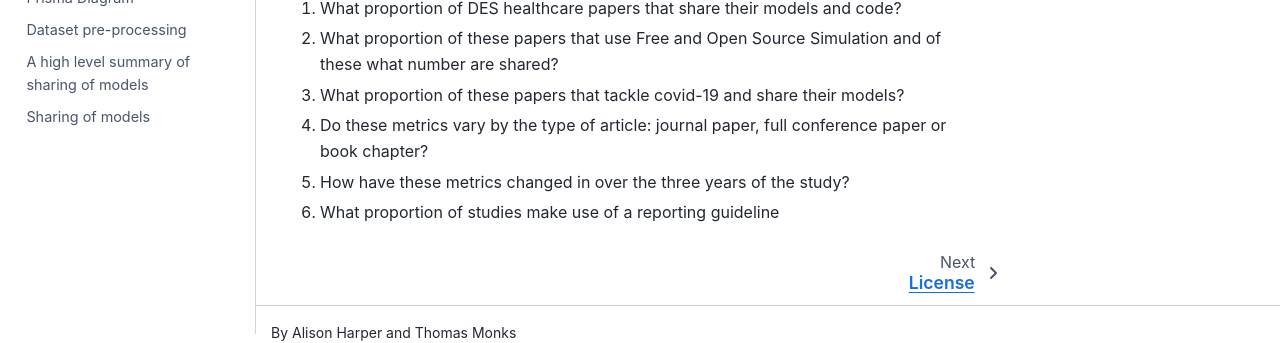
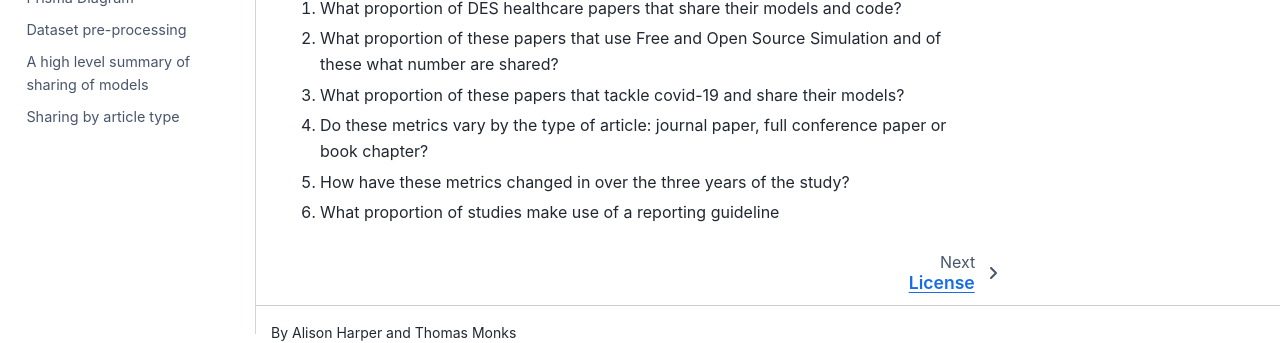
Before and after one commit to TomMonks/des_sharing_lit_review, a Jupyter Book: the page built from content/01_welcome.md, in a window 1280 px wide. Shown: the part 566-909 px from the top of the page. Built offline with Jupyter Book 1.0.4 settings and Sphinx 7.4.7 and the Sphinx Book theme 1.1.4, drawn with Linux system fonts in a browser that asks for light colours.

Commit message:
TOC: +results article type

```diff
--- a/_toc.yml
+++ b/_toc.yml
@@ -13,4 +13,4 @@ parts:
   - file: content/03_results/00_prisma
   - file: content/03_results/01_preprocessing
   - file: content/03_results/02_sharing_hl_summary
-  - file: content/03_results/analysis
+  - file: content/03_results/03_article_type
```
